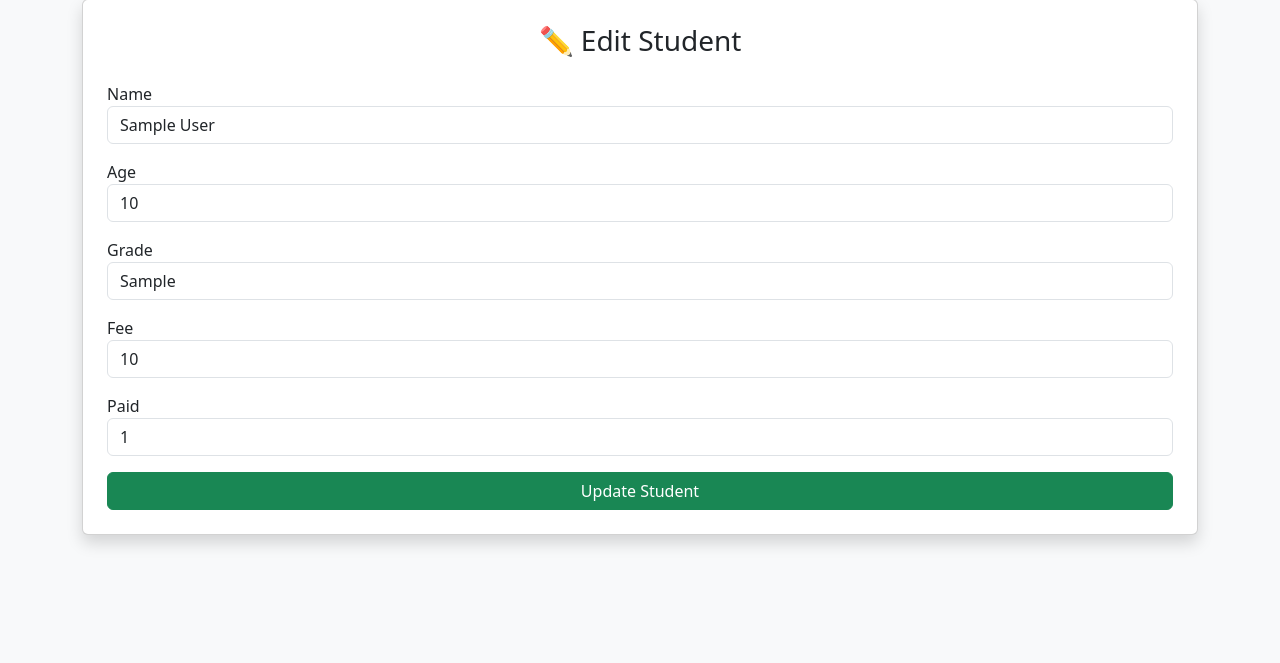
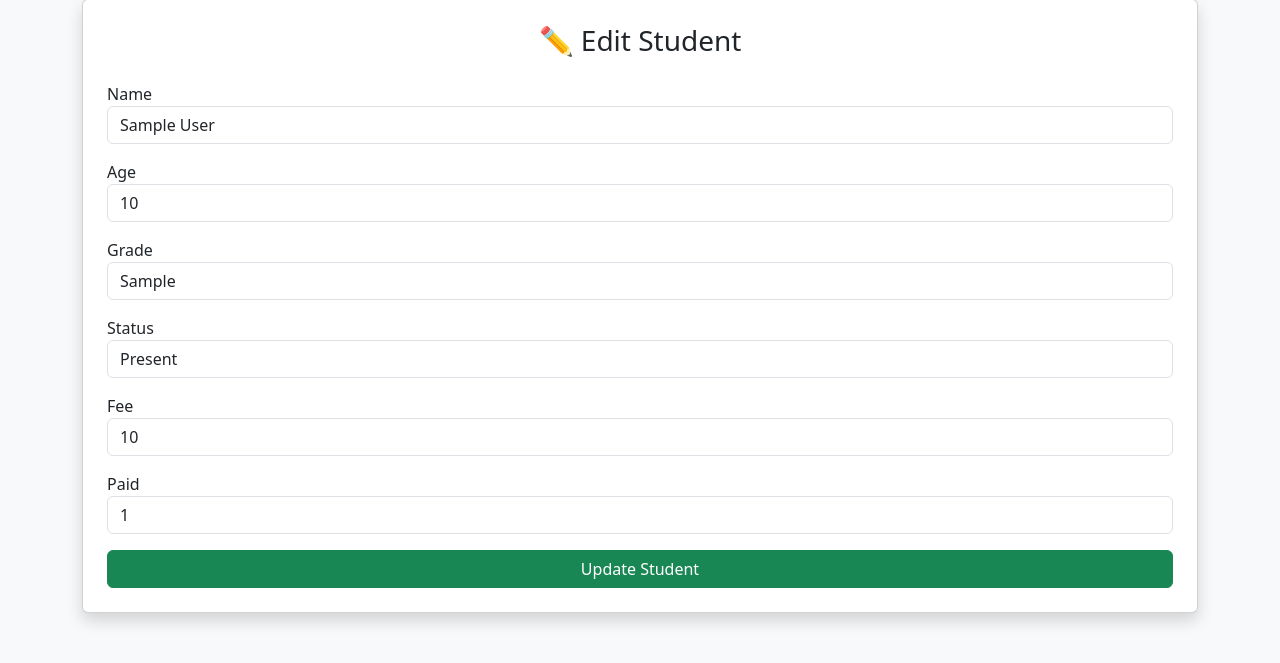
Before and after one commit to we32693269/school-saas, a Flask app: page /edit_student/1 in a window 1280 px wide. Shown: the part 49-712 px from the top of the page. Run offline with Flask 3, Linux system fonts and the light colour scheme; tables that the repository leaves empty hold one stand-in row (values such as "Sample post").

Commit message:
Update edit_student.html

```diff
--- a/templates/edit_student.html
+++ b/templates/edit_student.html
@@ -33,6 +33,30 @@
                 <input type="text" name="grade" value="{{ student[3] }}" class="form-control" required>
             </div>
 
+            <!-- STATUS -->
+            <div class="mb-3">
+                <label>Status</label>
+                <select name="status" class="form-control" required>
+
+                    <option value="Present" {% if student[6]=='Present' %}selected{% endif %}>
+                        Present
+                    </option>
+
+                    <option value="Absent" {% if student[6]=='Absent' %}selected{% endif %}>
+                        Absent
+                    </option>
+
+                    <option value="Late" {% if student[6]=='Late' %}selected{% endif %}>
+                        Late
+                    </option>
+
+                    <option value="Not Marked" {% if student[6]=='Not Marked' %}selected{% endif %}>
+                        Not Marked
+                    </option>
+
+                </select>
+            </div>
+
             <!-- FEE -->
             <div class="mb-3">
                 <label>Fee</label>
```
